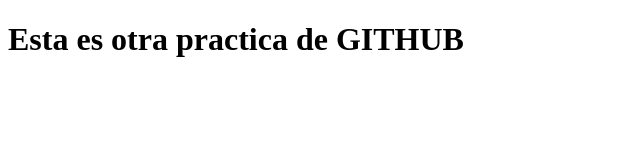
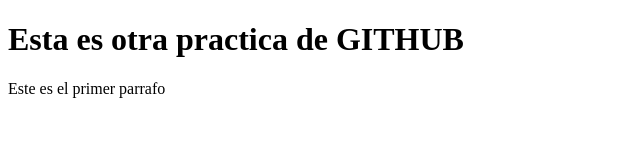
Before and after one commit to DanielJEC/explorar, a plain HTML site: page index.html in a window 1280 px wide. Shown: the whole page, without its empty margins (0-640 px from the left). Drawn offline with Linux system fonts and the light colour scheme.

Commit message:
Update index.html

```diff
--- a/index.html
+++ b/index.html
@@ -7,5 +7,6 @@
 </head>
 <body>
     <h1>Esta es otra practica de GITHUB</h1>
+    <p>Este es el primer parrafo<p>
 </body>
 </html>
```
